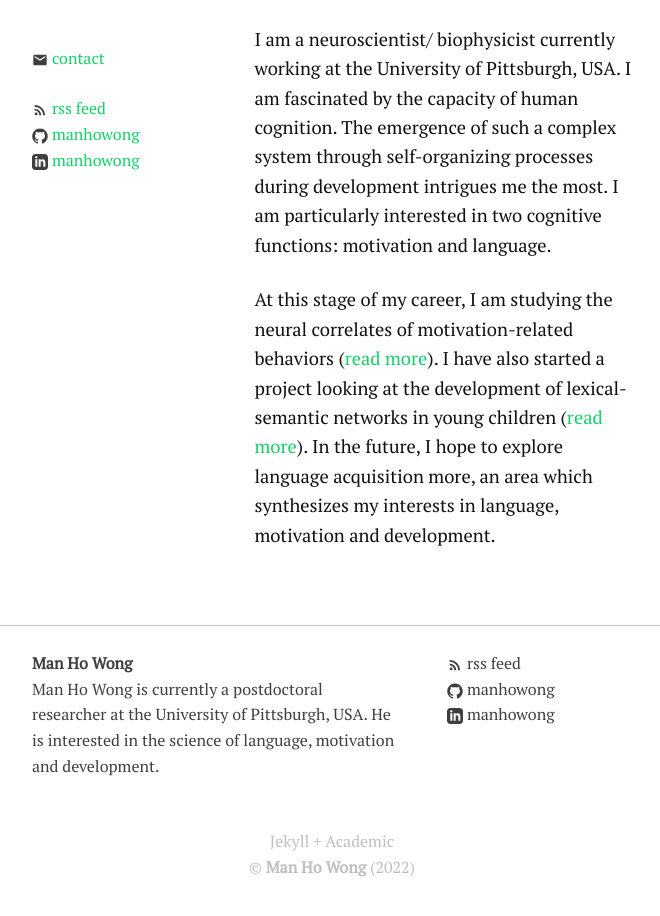
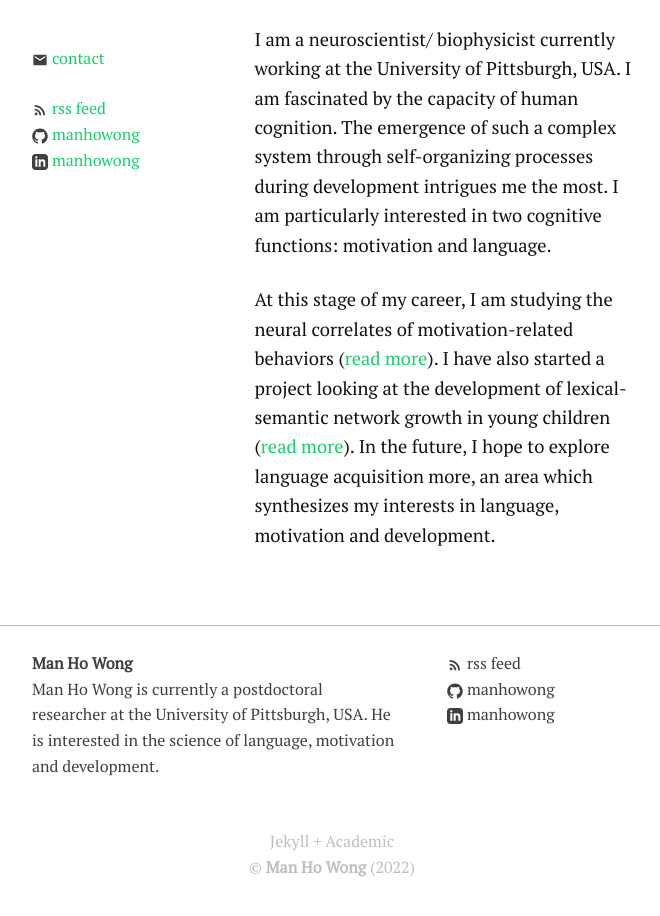
Before and after one commit to manhowong/manhowong.github.io, a Jekyll site: the page built from index.markdown, in a window 1280 px wide, cut to the strip 288-1218 px from the top of the page. Shown: the top 916 px of the strip, without its empty margins (308-968 px from the left). Built offline with Jekyll 4.4.1, drawn with Linux system fonts in a browser that asks for light colours.

Commit message:
Update index.markdown

```diff
--- a/index.markdown
+++ b/index.markdown
@@ -14,4 +14,4 @@
 
 I am a neuroscientist/ biophysicist currently working at the University of Pittsburgh, USA. I am fascinated by the capacity of human cognition. The emergence of such a complex system through self-organizing processes during development intrigues me the most. I am particularly interested in two cognitive functions: motivation and language.
 
-At this stage of my career, I am studying the neural correlates of motivation-related behaviors ([read more](/research/#experience-dependent-maturation-of-the-reward-circuitry)). I have also started a project looking at the development of lexical-semantic networks in young children ([read more](research/#lexical-semantic-network-analysis-in-children-from-different-socio-economic-backgrounds)). In the future, I hope to explore language acquisition more, an area which synthesizes my interests in language, motivation and development.
+At this stage of my career, I am studying the neural correlates of motivation-related behaviors ([read more](/research/#experience-dependent-maturation-of-the-reward-circuitry)). I have also started a project looking at the development of lexical-semantic network growth in young children ([read more](research/#lexical-semantic-network-analysis-in-children-from-different-socio-economic-backgrounds)). In the future, I hope to explore language acquisition more, an area which synthesizes my interests in language, motivation and development.
```
